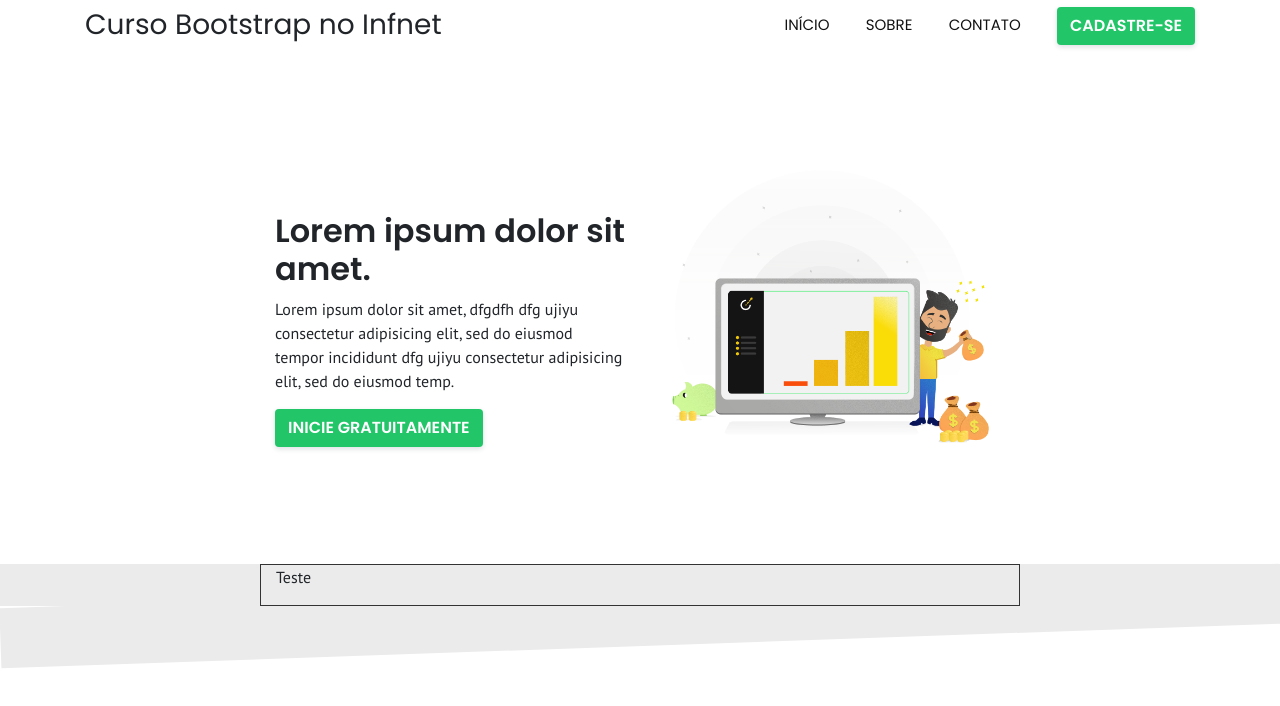
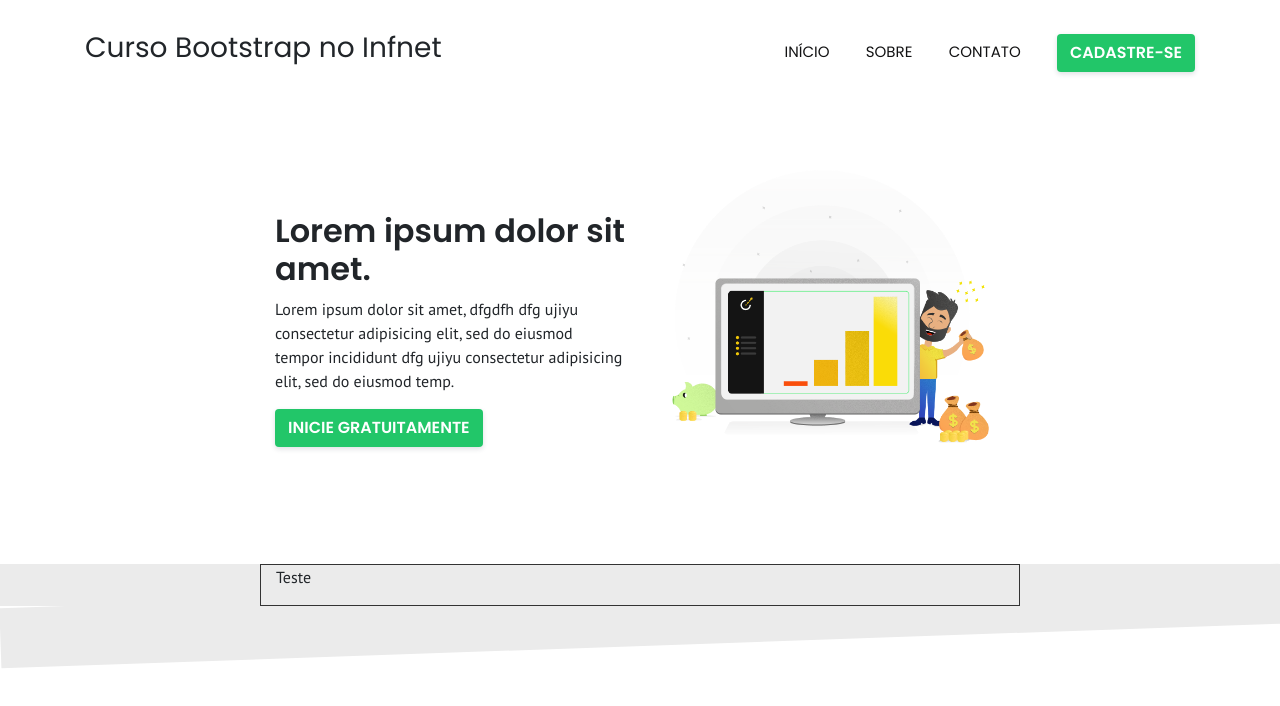
Before and after one commit to carlaalc/curso_bootstrap, a plain HTML site: page index.html in a window 1280 px wide. Drawn offline with Linux system fonts and the light colour scheme.

Commit message:
Correção no alinhamento do Header

```diff
--- a/index.html
+++ b/index.html
@@ -10,7 +10,7 @@
 </head>
 <body>
 	<div class="container">
-		<div class="row" id="header">
+		<div class="row align-items-center" id="header">
 			<div class="col-12 col-lg-6 d-flex
 			justify-content-center
 			justify-content-lg-start">
```
